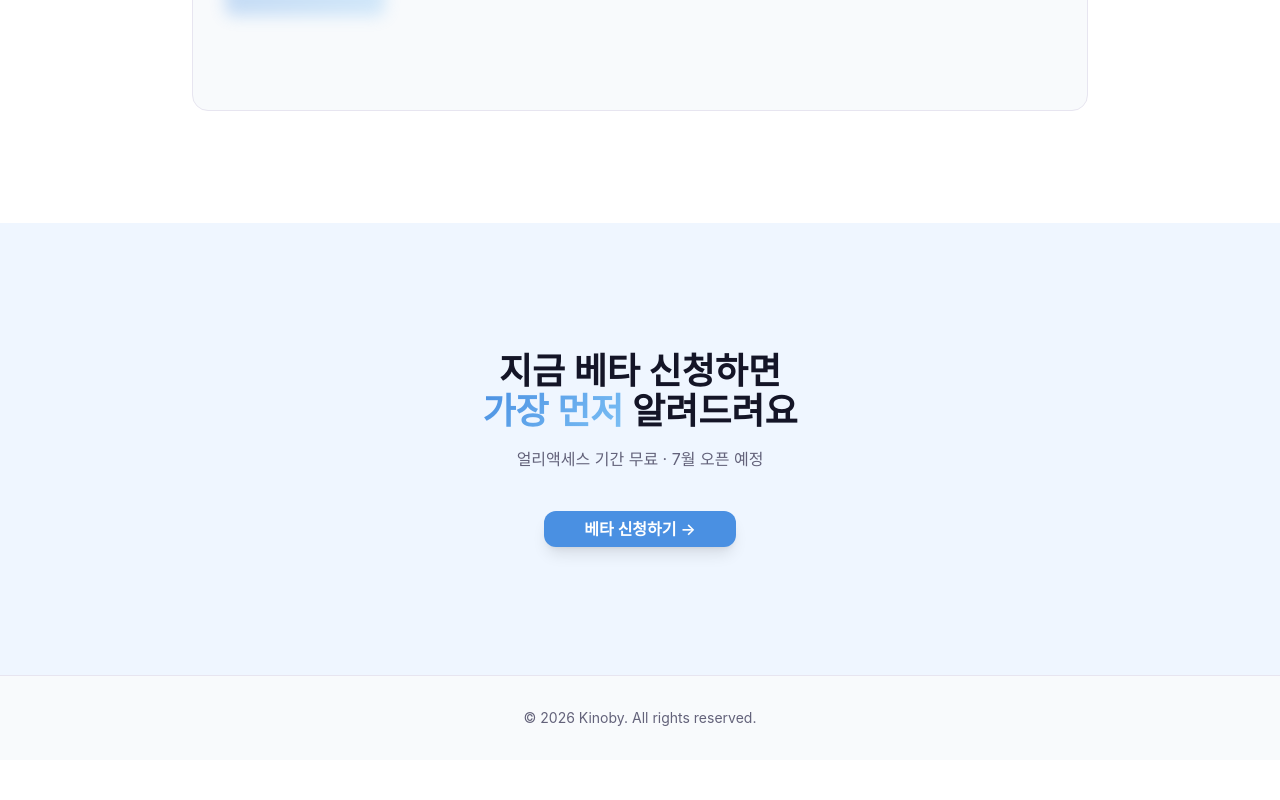
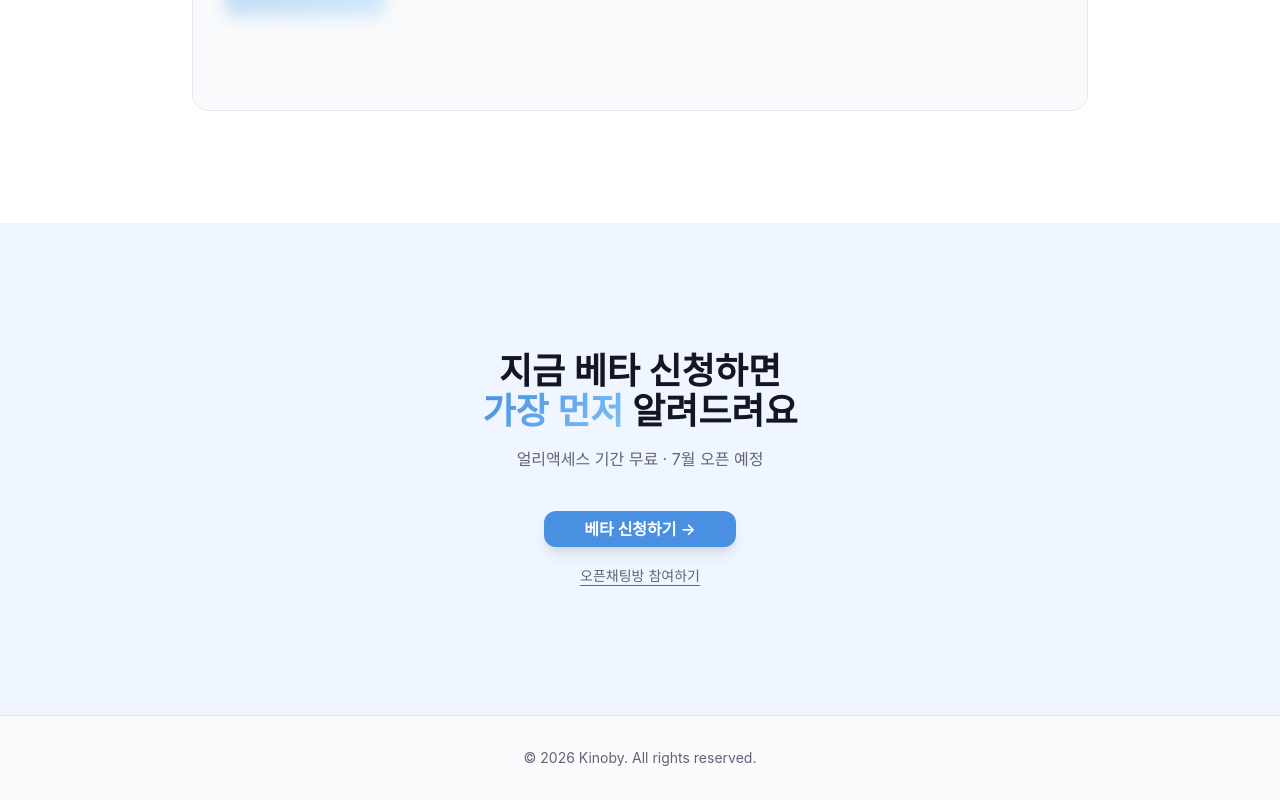
Before and after one commit to yeonghwandev/kinoby-landing, a Next.js app: page / in a window 1280 px wide. Shown: the part 1959-2759 px from the top of the page. Before the commit the page ends 2719 px from the top, so only its background shows below. Built offline with nearby package versions, Linux system fonts and the light colour scheme; a web font is replaced by a local one.

Commit message:
feat: 베타 섹션에 카카오 오픈채팅방 링크 추가

```diff
--- a/components/sections/BetaSignup.tsx
+++ b/components/sections/BetaSignup.tsx
@@ -4,6 +4,7 @@ import { motion } from "framer-motion"
 import { Button } from "@/components/ui/button"
 
 const FORM_URL = "https://forms.gle/ocPrKm3y4trMcdLx7"
+const KAKAO_URL = "https://open.kakao.com/o/gt0IEFCi"
 
 export default function BetaSignup() {
   return (
@@ -64,6 +65,24 @@ export default function BetaSignup() {
             </Button>
           </motion.a>
         </motion.div>
+
+        <motion.div
+          initial={{ opacity: 0, y: 20 }}
+          whileInView={{ opacity: 1, y: 0 }}
+          viewport={{ once: true }}
+          transition={{ duration: 0.5, delay: 0.35 }}
+          className="mt-4"
+        >
+          <a
+            href={KAKAO_URL}
+            target="_blank"
+            rel="noopener noreferrer"
+            className="text-sm underline underline-offset-4"
+            style={{ color: "#63627A" }}
+          >
+            오픈채팅방 참여하기
+          </a>
+        </motion.div>
       </div>
     </section>
   )
```
